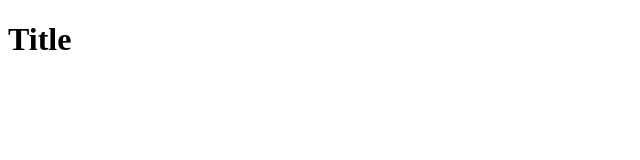
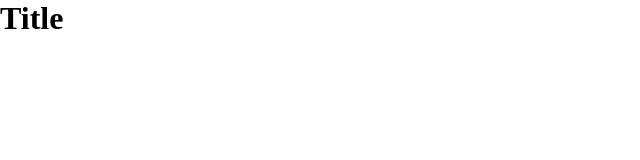
Before and after one commit to Yud1nArtem/First-repository, a plain HTML site: page index.html in a window 1280 px wide. Shown: the whole page, without its empty margins (0-640 px from the left). Drawn offline with Linux system fonts and the light colour scheme; files that its build step writes are made by us from their sources.

Commit message:
Revert "Revert "Creat file style.css""
This reverts commit da3e49251a1f2d62fcea4c429e39689fba902666.

```diff
--- a/index.html
+++ b/index.html
@@ -5,6 +5,7 @@
     <meta http-equiv="X-UA-Compatible" content="IE=edge">
     <meta name="viewport" content="width=device-width, initial-scale=1.0">
     <title>Git</title>
+    <link rel="stylesheet" href="css/style.css">
 </head>
 <body>
     <h1>Title</h1>
--- /dev/null
+++ b/style.css
@@ -0,0 +1,5 @@
+* {
+    margin: 0;
+    padding: 0;
+    box-sizing: border-box;
+}
```
